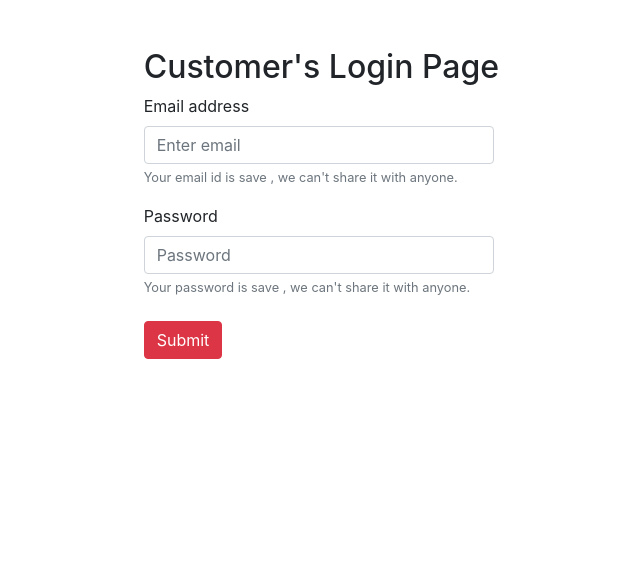
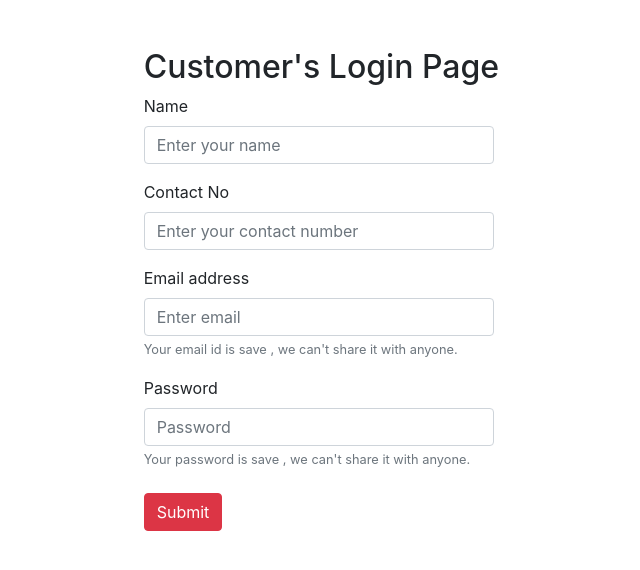
Before and after one commit to Nitin1604/HotelManagement, a React (Create React App) app: page / in a window 1280 px wide. Shown: the top 570 px of the page, without its empty margins (298-938 px from the left). Built offline with nearby package versions, Linux system fonts and the light colour scheme.

Commit message:
App.js code

```diff
--- a/src/App.js
+++ b/src/App.js
@@ -9,6 +9,28 @@ function App() {
       {/* form will start here */}
         <form>
           <h2>Customer's Login Page</h2>
+
+          {/* Name block will start here */}
+          <div className='row'>
+            <div className="col-sm-4">
+              <div className="form-group">
+                <label for="exampleInputName">Name</label>
+                <input className="form-control" id="exampleInputName" placeholder="Enter your name"/>
+              </div>
+            </div>
+          </div>
+          {/* Name block will start here */}
+
+          <div className='row'>
+            <div className="col-sm-4">
+              <div className="form-group">
+                <label for="exampleInputContact">Contact No</label>
+                <input className="form-control" id="exampleInputContact" placeholder="Enter your contact number"/>
+              </div>
+            </div>
+          </div>
+
+
           {/* Email Address block start here */}
           <div className='row'>
             <div className="col-sm-4">
```
